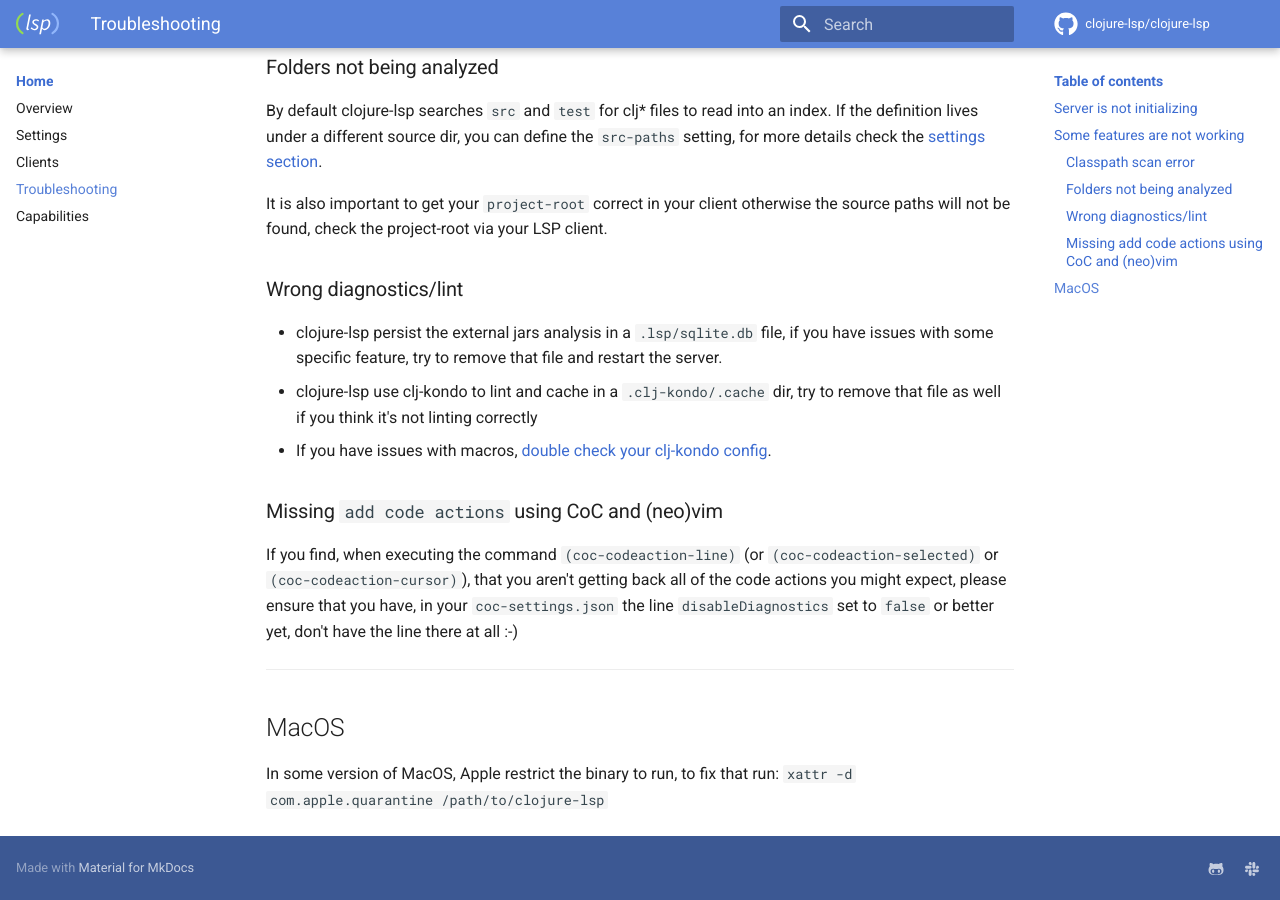
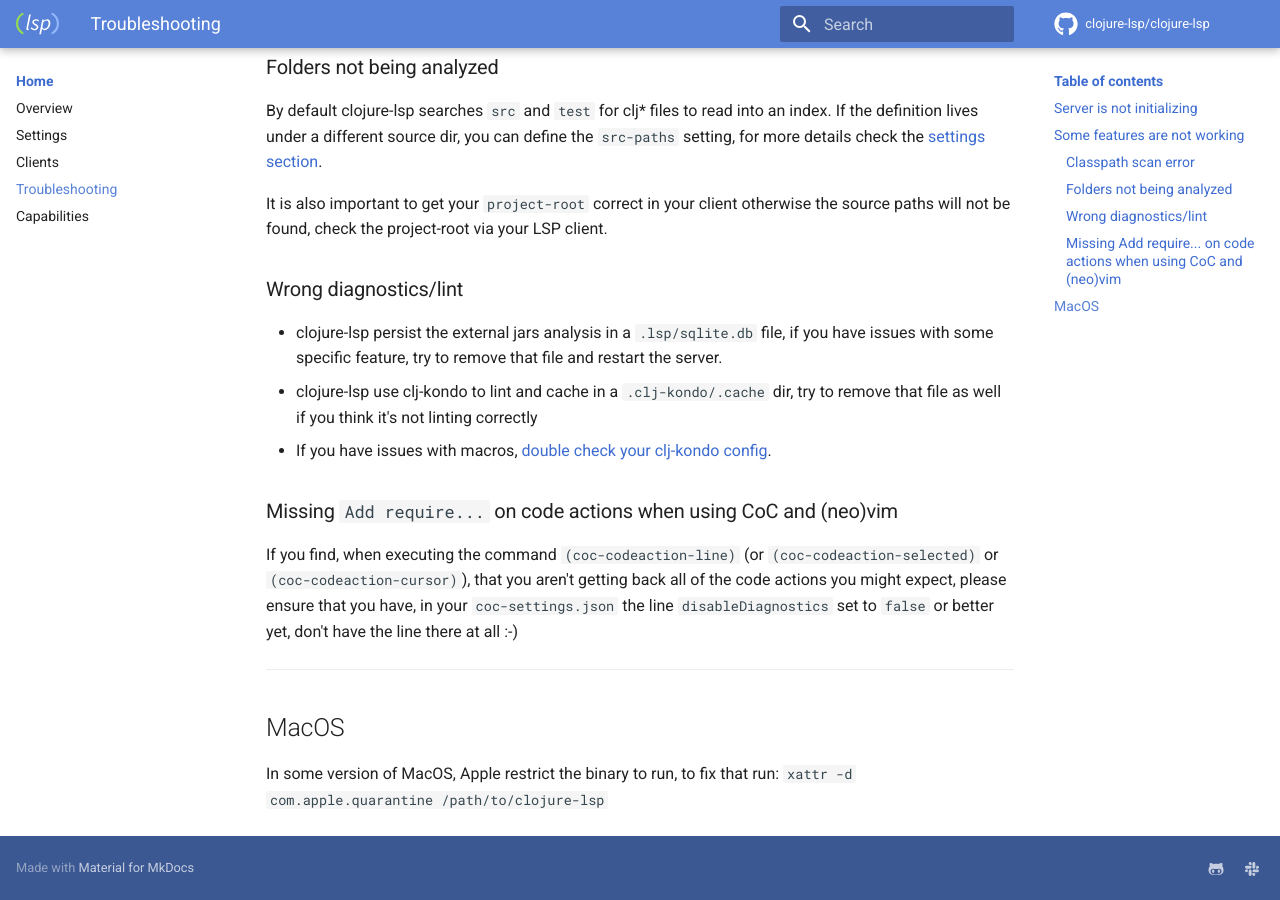
Before and after one commit to clojure-lsp/clojure-lsp, an MkDocs documentation site: the page built from docs/troubleshooting.md, in a window 1280 px wide and 900 px high, scrolled down 1950 px. Built offline with MkDocs 1.6.1 and Material for MkDocs 9.7.7, drawn with Linux system fonts in a browser that asks for light colours; comment, search, counter and statistics services are not loaded.

Commit message:
Update title based upon feedback

```diff
--- a/docs/troubleshooting.md
+++ b/docs/troubleshooting.md
@@ -97,7 +97,7 @@ try to remove that file and restart the server.
 - clojure-lsp use clj-kondo to lint and cache in a `.clj-kondo/.cache` dir, try to remove that file as well if you think it's not linting correctly
 - If you have issues with macros, [double check your clj-kondo config](https://github.com/clj-kondo/clj-kondo/blob/master/doc/config.md#unrecognized-macros).
 
-### Missing `add code actions` using CoC and (neo)vim
+### Missing `Add require...` on code actions when using CoC and (neo)vim
 
 If you find, when executing the command
 `(coc-codeaction-line)` (or `(coc-codeaction-selected)` or
```
